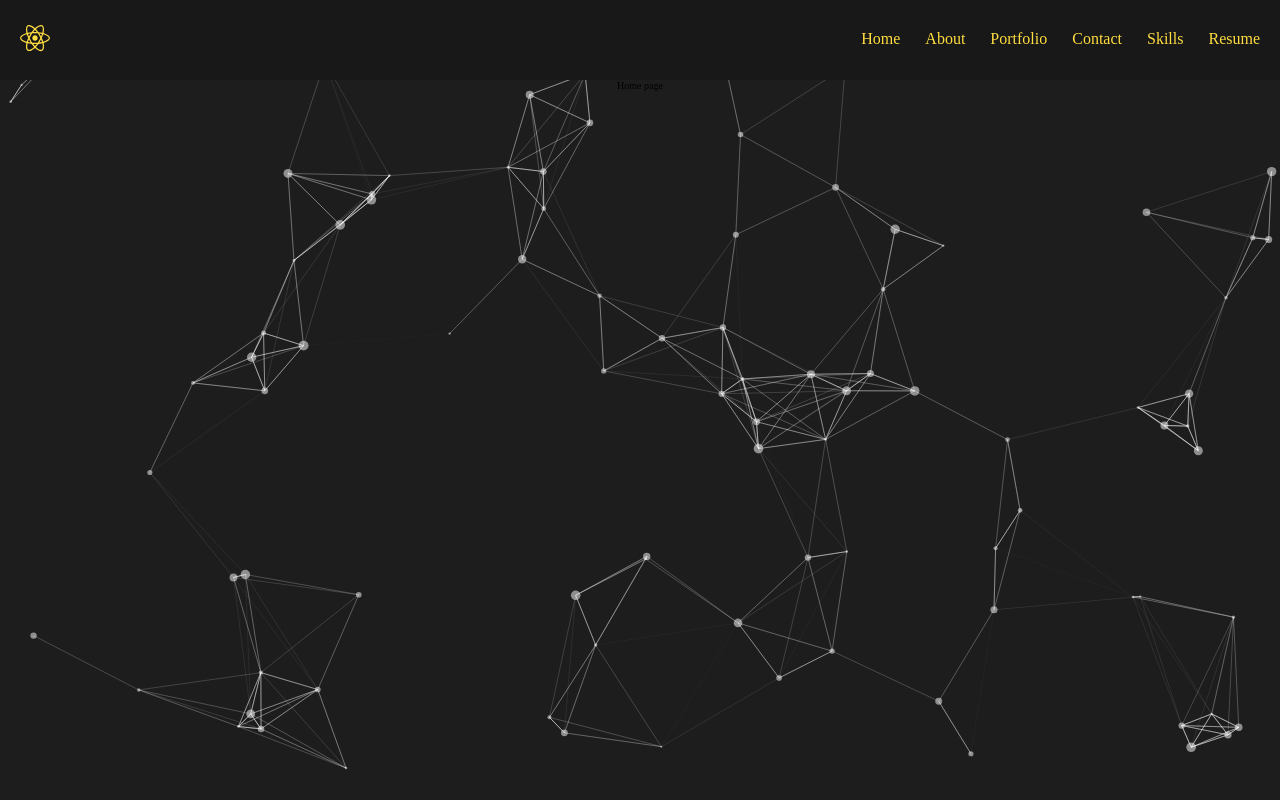
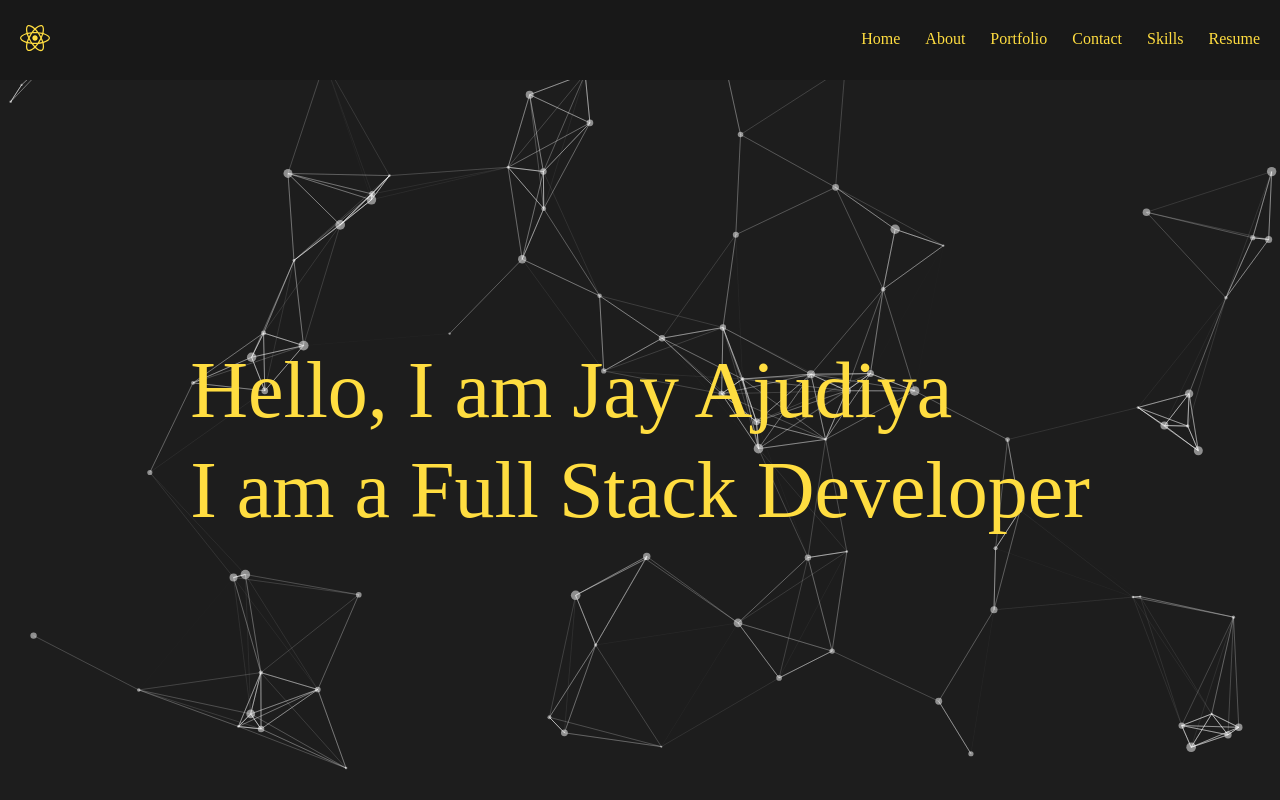
Before and after one commit to Ajudiya-Jay/Jay-Ajudiya, a React (Create React App) app in the folder portfolio-project/: page / in a window 1280 px wide. Built offline with nearby package versions, Linux system fonts and the light colour scheme.

Commit message:
design main page

```diff
--- a/portfolio-project/src/App.css
+++ /dev/null
@@ -1,38 +0,0 @@
-.App {
-  text-align: center;
-}
-
-.App-logo {
-  height: 40vmin;
-  pointer-events: none;
-}
-
-@media (prefers-reduced-motion: no-preference) {
-  .App-logo {
-    animation: App-logo-spin infinite 20s linear;
-  }
-}
-
-.App-header {
-  background-color: #282c34;
-  min-height: 100vh;
-  display: flex;
-  flex-direction: column;
-  align-items: center;
-  justify-content: center;
-  font-size: calc(10px + 2vmin);
-  color: white;
-}
-
-.App-link {
-  color: #61dafb;
-}
-
-@keyframes App-logo-spin {
-  from {
-    transform: rotate(0deg);
-  }
-  to {
-    transform: rotate(360deg);
-  }
-}
--- a/portfolio-project/src/App.js
+++ b/portfolio-project/src/App.js
@@ -1,6 +1,6 @@
 
-import './App.css';
-import {Routes, Route, useLocation} from 'react-router-dom';
+import './App.scss';
+import { Routes, Route, useLocation } from 'react-router-dom';
 import Particles from 'react-tsparticles';
 import { loadFull } from 'tsparticles';
 import Home from './containers/home';
@@ -31,17 +31,19 @@ function App() {
 
 
       {/* navbar */}
-      <NavBar/>
+      <NavBar />
 
       {/* main page content */}
-      <Routes>
-        <Route index path="/" element={<Home/>} />
-        <Route path="/about" element={<About/>} />
-        <Route path="/portfolio" element={<Portfolio/>} />
-        <Route path="/contact" element={<Contact/>} />
-        <Route path="/skills" element={<Skills/>} />
-        <Route path="/resume" element={<Resume/>} />
-      </Routes>
+      <div className='App__main-page-content'>
+        <Routes>
+          <Route index path="/" element={<Home />} />
+          <Route path="/about" element={<About />} />
+          <Route path="/portfolio" element={<Portfolio />} />
+          <Route path="/contact" element={<Contact />} />
+          <Route path="/skills" element={<Skills />} />
+          <Route path="/resume" element={<Resume />} />
+        </Routes>
+      </div>
     </div>
   );
 }
--- /dev/null
+++ b/portfolio-project/src/App.scss
@@ -0,0 +1,7 @@
+.App {
+  height: 100%;
+
+  &__main-page-content{
+    height: calc(100% - 80px);
+  }
+}
--- a/portfolio-project/src/containers/home/index.jsx
+++ b/portfolio-project/src/containers/home/index.jsx
@@ -1,10 +1,18 @@
 import React from "react";
+import "./styles.scss";
 
-const Home= () => {
+const Home = () => {
   return (
-    <div >
-      Home page
-    </div>
+    <section id="home" className="home">
+      <div className="home__text-wrapper">
+        <h1>
+          Hello, I am Jay Ajudiya
+          <br />
+          I am a Full Stack Developer
+          <br />
+        </h1>
+      </div>
+    </section>
   );
 }
 export default Home;
--- a/portfolio-project/src/containers/home/styles.scss
+++ b/portfolio-project/src/containers/home/styles.scss
@@ -0,0 +1,58 @@
+.home{
+    position: relative;
+    height: 100%;
+    display: flex;
+    flex-direction: column;
+    justify-content: center;
+    align-items: center;
+
+    &__text-wrapper{
+        display: flex;
+        justify-content: center;
+        align-content: center;
+        flex-direction: column;
+
+        h1{
+            color: var(--yellow-theme-main-color);
+            margin: 0px;
+            font-weight: 500;
+            font-size: 8rem;
+            line-height: 10rem;
+            position: relative;
+            overflow: hidden;
+            white-space: nowrap;
+            animation: typingEffectAnimation 2.5s steps(30, end)
+        }
+    }
+}
+
+@media only screen and (max-width: 550px) {
+    .home__text-wrapper h1{
+        font-size: 3rem;
+        line-height: 5rem;
+    }
+}
+
+@media only screen and (min-width: 551px) and (max-width: 768px) {
+    .home__text-wrapper h1{
+        font-size: 4rem;
+        line-height: 6rem;
+    }
+}
+
+
+@media only screen and (min-width: 769px) and (max-width: 990px) {
+    .home__text-wrapper h1{
+        font-size: 6rem;
+        line-height: 8rem;
+    }
+}
+@keyframes typingEffectAnimation {
+    from {
+        width: 0;
+    }
+    to {
+        width: 100%;
+    }
+
+}
```
